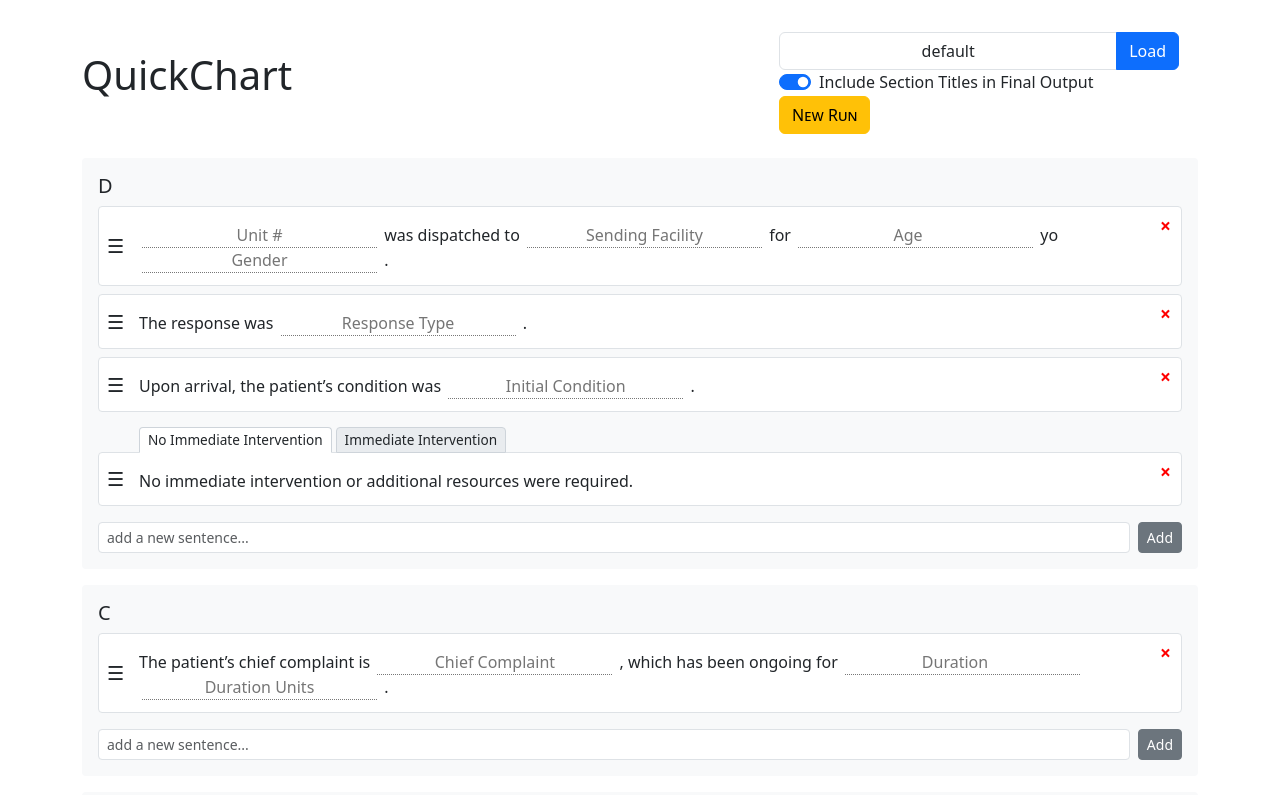
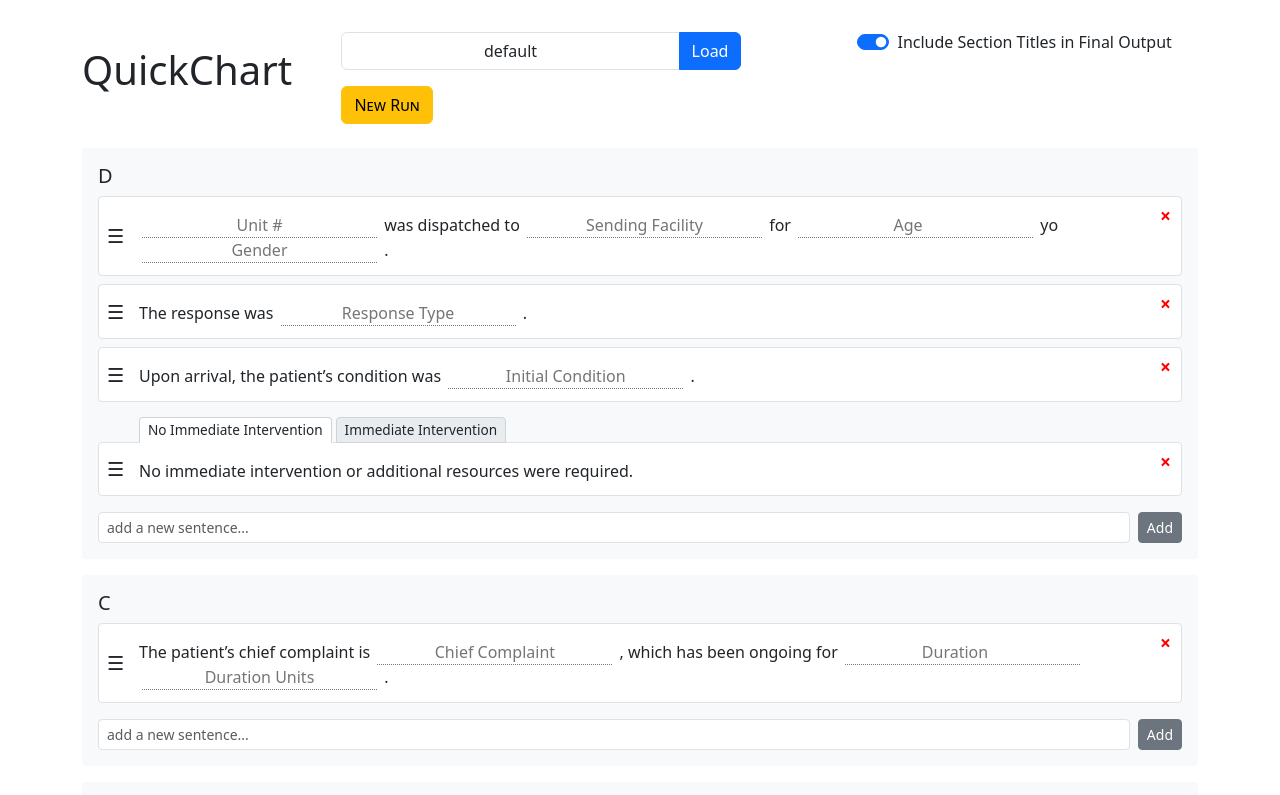
Before and after one commit to xzero121/QuickChart-Dev, a plain HTML site: page index.html in a window 1280 px wide. Shown: the top 795 px of the page. Drawn offline with nearby package versions, Linux system fonts and the light colour scheme.

Commit message:
Update index.html

```diff
--- a/index.html
+++ b/index.html
@@ -223,6 +223,21 @@
     #jsonFileInput {
       text-align: center;
     }
+      /* Header container: allow wrapping */
+    .header-bar {
+      display: flex;
+      flex-wrap: wrap;
+      align-items: center;
+      justify-content: space-between;
+    }
+
+    /* Right-hand controls: display in a row with gaps and wrap if needed */
+    .header-right {
+      display: flex;
+      flex-wrap: wrap;
+      align-items: center;
+      gap: 1rem;
+    }
   </style>
 </head>
 <div class="container">
@@ -230,11 +245,22 @@
     <h1 class="m-0">QuickChart</h1>
     <div class="header-right">
       <div class="input-group" id="jsonFileInputGroup" style="max-width: 400px;">
-        <input type="text" id="jsonFileInput" class="form-control" placeholder="Format Code" value="default"/>
+        <input
+          type="text"
+          id="jsonFileInput"
+          class="form-control"
+          placeholder="Format Code"
+          value="default"
+        />
         <button id="loadJsonBtn" class="btn btn-primary">Load</button>
       </div>
       <div class="form-check form-switch">
-        <input class="form-check-input" type="checkbox" id="toggleSectionTitles" checked />
+        <input
+          class="form-check-input"
+          type="checkbox"
+          id="toggleSectionTitles"
+          checked
+        />
         <label class="form-check-label" for="toggleSectionTitles">
           Include Section Titles in Final Output
         </label>
```
